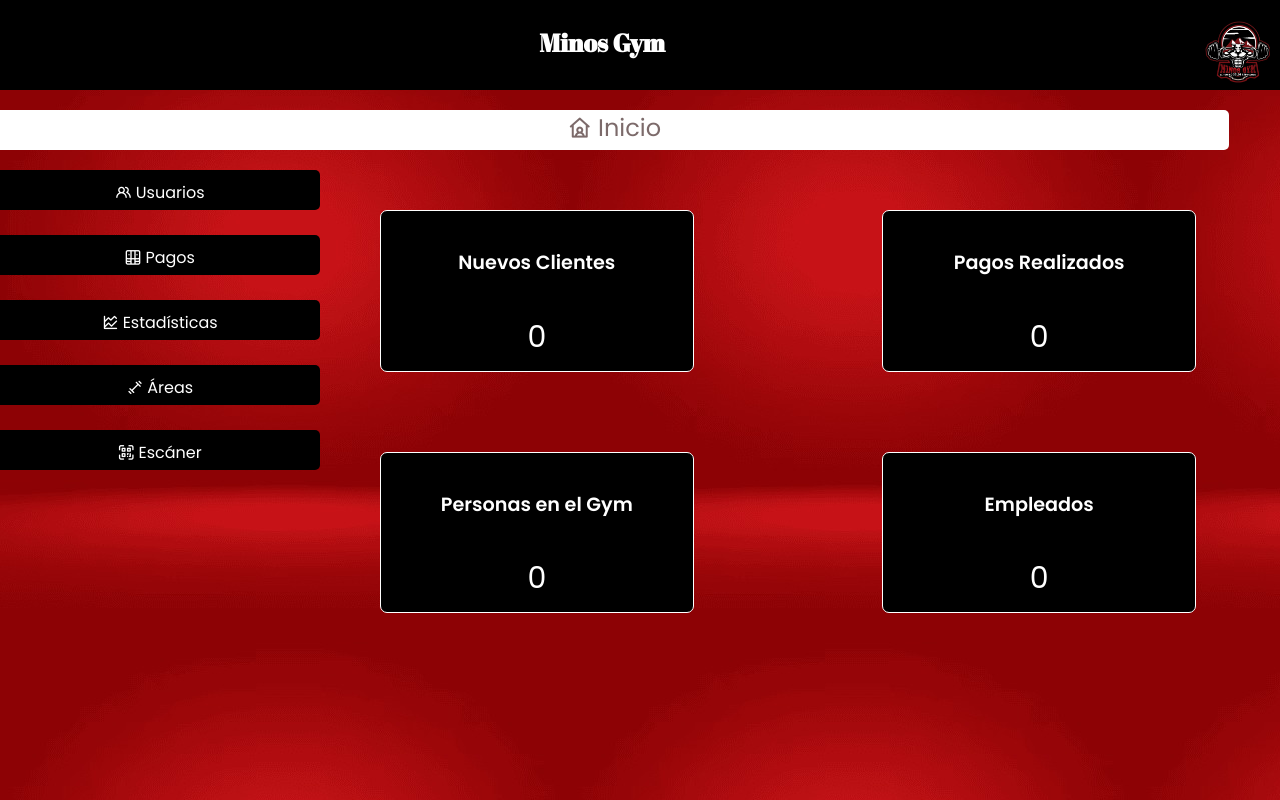
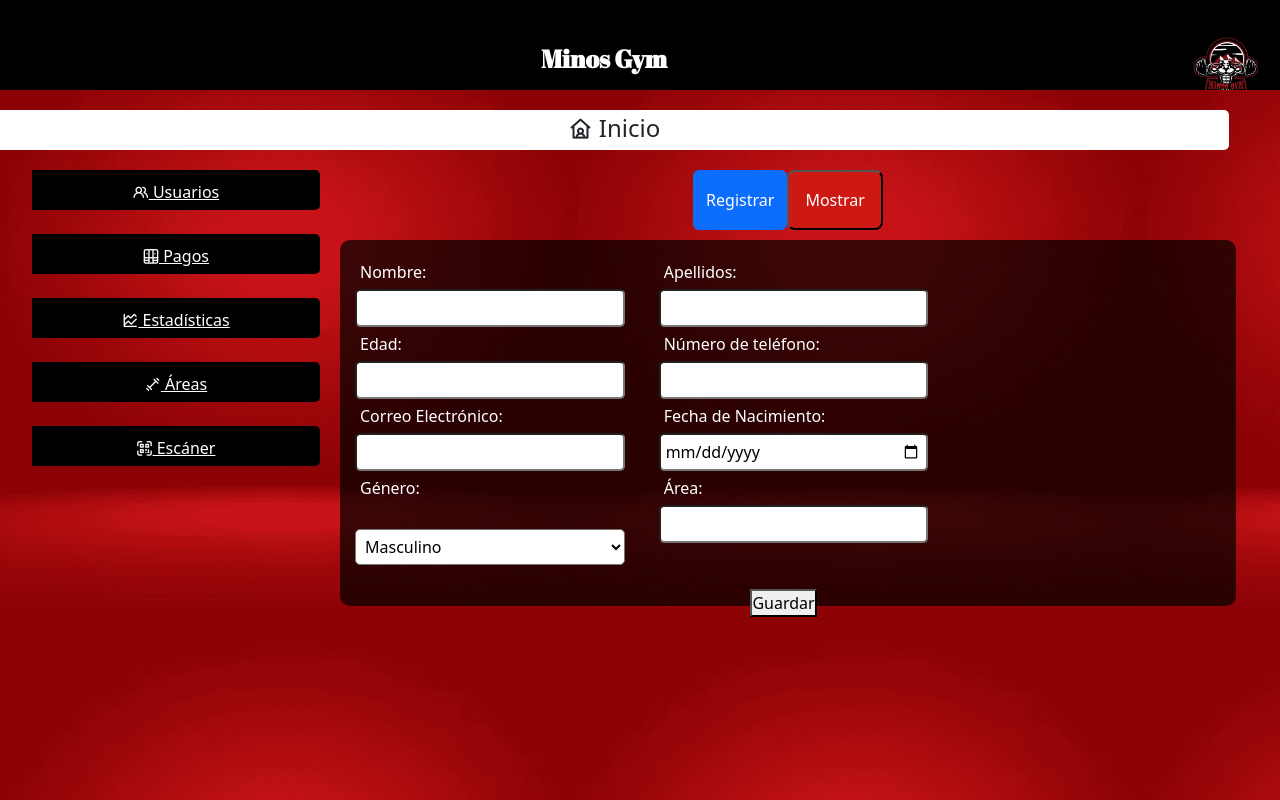
Before and after one commit to EdgarCray/Control-Mates, a PHP site: page /Control/HTML/inicio.html in a window 1280 px wide. Run offline with PHP 8.4, Linux system fonts and the light colour scheme; some libraries are stand-ins or nearby versions.

Commit message:
Interfaces gráficas

```diff
--- a/Css/main.css
+++ b/Css/main.css
@@ -55,3 +55,112 @@
     margin: 10px;
   }
   }
+
+/* =============== Formulario ================*/
+
+.formUsuarios {
+  border-radius: 10px;
+  background: rgba(0, 0, 0, 0.70);
+  width: 100%;
+}
+
+label {
+  color: #fff;
+  margin: 5px;
+}
+
+input {
+  border-radius: 5px;
+  margin-left: 5px;
+}
+
+select {
+  background-color: #fff;
+  border-radius: 5px;
+}
+
+.row {
+  width: 100%;
+  height: 100%;
+  padding-left: 15px;
+  padding-top: 15px;
+}
+
+/* Estilos de los botones */
+.botones {
+  display: flex;
+  justify-content: center;
+  margin-bottom: 10px;
+}
+
+.botones a {
+  padding: 10px 20px;
+  margin-right: 10px;
+  background-color: #007BFF;
+  color: #fff;
+  border: none;
+  cursor: pointer;
+}
+
+.botones a.btn-primary {
+  background-color: #ccc;
+  border-radius: 5px;
+  color: #000;
+}
+
+.botones a.btn-primary:hover {
+  background-color: #007BFF;
+}
+.botones a.button {
+  background-color: #ccc;
+  color: #000;
+}
+
+.formUsuarios a {
+  padding: 10px 15px 10px 30px;
+  border-radius: 5px;
+}
+/* Estilos del formulario */
+.formUsuarios {
+  margin-bottom: 20px;
+}
+
+.formUsuarios .row {
+  margin-bottom: 10px;
+}
+
+.formUsuarios .col-sm-4 {
+  display: inline-block;
+  margin-right: 10px;
+}
+
+.formUsuarios label {
+  display: block;
+  margin-bottom: 5px;
+}
+
+.formUsuarios input,
+.formUsuarios select {
+  width: 100%;
+  padding: 5px;
+}
+
+.formUsuarios .text-center {
+  text-align: center;
+}
+
+.formUsuarios a[type="submit"] {
+  padding: 10px 20px;
+  background-color: #007BFF;
+  color: #fff;
+  border: none;
+  cursor: pointer;
+}
+
+
+@media screen and (min-width: 767px) {
+  .formUsuarios {
+    width: 100%;
+    height: 90%;
+  }
+}
--- a/Css/menu.css
+++ b/Css/menu.css
@@ -394,8 +394,8 @@ font-weight: var(--font-medium);
   }
   .secciones {
     display: grid;
-    margin-left: 10px;
-    margin-right: 10px;
+    margin-left: 0px;
+    margin-right: -20px;
   }
 }
 
--- a/HTML/inicio.html
+++ b/HTML/inicio.html
@@ -11,10 +11,11 @@
 
         <!--==================== CSS ====================-->
         <link rel="stylesheet" href="/Css/main.css">
+        <link href="https://cdn.jsdelivr.net/npm/bootstrap@5.2.3/dist/css/bootstrap.min.css" rel="stylesheet">
 
         <title>Minos Gym | Inicio</title>
     </head>
-    <body>
+    <body style="background-image: url(/Img/fondo.jpeg);">
         <!--==================== HEADER ====================-->
         <header>
             <div class="container-fluid">
@@ -131,38 +132,55 @@
             </div>
         <!-- =================== Secciones ==================-->
             <div class="secciones" id="secciones" style="width: 70%;">
-                <div class="card-container">
-                    <div class="card">
-                      <h2 id="titulo__tarjeta">Nuevos Clientes</h2>
-                      <p>0</p>
+                <div class="botones">
+                    <button class="btn btn-primary">Registrar</button>
+                <button class="button">Mostrar</button>
+                </div>
+                <div class="formUsuarios">
+                    <div class="row">
+                        <div class="col-sm-4">
+                            <label for="nombre">Nombre:</label>
+                            <input type="text" class="ml-2">
+                        </div>
+                        <div class="col-sm-4">
+                            <label for="apellidos">Apellidos:</label>
+                            <input type="text" class="ml-2">
+                        </div>
+                        <div class="col-sm-4">
+                            <label for="edad">Edad:</label>
+                            <input type="number" class="ml-2">
+                        </div>
+                        <div class="col-sm-4">
+                            <label for="telefono">Número de teléfono:</label>
+                            <input type="text" class="ml-2">
+                        </div>
+                        <div class="col-sm-4">
+                            <label for="correo">Correo Electrónico:</label>
+                            <input type="text" class="ml-2">
+                        </div>
+                        <div class="col-sm-4">
+                            <label for="nacimiento">Fecha de Nacimiento:</label>
+                            <input type="date" class="ml-2">
+                        </div>
+                        <div class="col-sm-4">
+                            <label for="genero">Género:</label><br>
+                            <select class="ml-2">
+                                <option value="1">Masculino</option>
+                                <option value="2">Femenino</option>
+                            </select>
+                        </div>
+                        <div class="col-sm-4">
+                            <label for="area">Área:</label>
+                            <input type="text" class="ml-2">
+                        </div> <br>
+                        <div class=" text-center"><br>
+                            <button type="submit">Guardar</button>
+                        </div>
                     </div>
-                    <div class="card">
-                      <h2 id="titulo__tarjeta">Pagos Realizados</h2>
-                      <p>0</p>
-                    </div>
-                    <div class="card">
-                      <h2 id="titulo__tarjeta">Personas en el Gym</h2>
-                      <p>0</p>
-                    </div>
-                    <div class="card">
-                      <h2 id="titulo__tarjeta">Empleados</h2>
-                      <p>0</p>
-                    </div>
-                  </div>
+                </div>
+
             </div>
-            </div>
-            <script>
-                function cambiarTamaño (){
-                var secciones = document.getElementById('secciones');
-                if (window.innerWidth <= 767) {
-                    secciones.style.width = "90%";
-                    secciones.style.marginLeft = "10px";
-                }
-            }
-            cambiarTamaño();
-            // Agregar evento de redimensionamiento de ventana
-            window.addEventListener("resize", cambiarTamaño);
-            </script>
+
         <!--==================== FOOTER ====================-->
         <footer class="footer">
 
@@ -176,5 +194,6 @@
 
         <!--==================== MAIN JS ====================-->
         <script src="/JS/principal.js"></script>
+        <script src="https://cdn.jsdelivr.net/npm/bootstrap@5.2.3/dist/js/bootstrap.bundle.min.js"></script>
     </body>
 </html>
```
Also changed, not shown: View/Paginas/usuarios.php (added, +57 -0 lines), View/plantilla.php (+20 -4 lines), View/usuarios.mostrar.php (added, +57 -0 lines), View/Paginas/registro.php (deleted).
